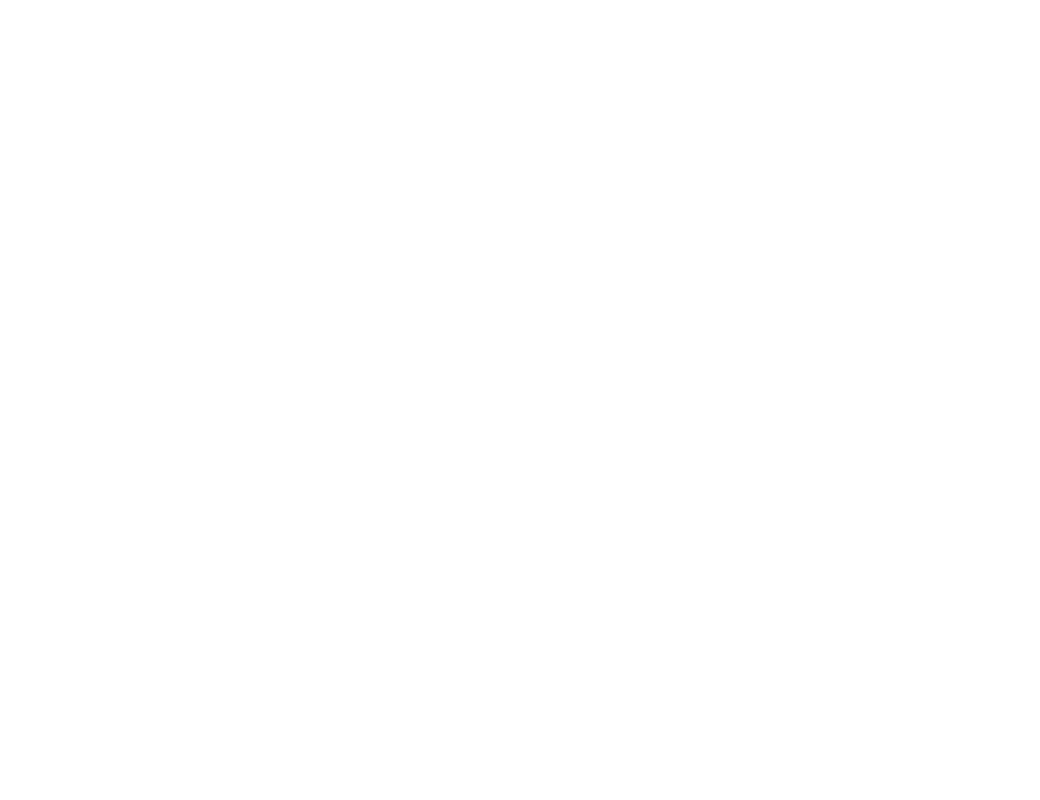
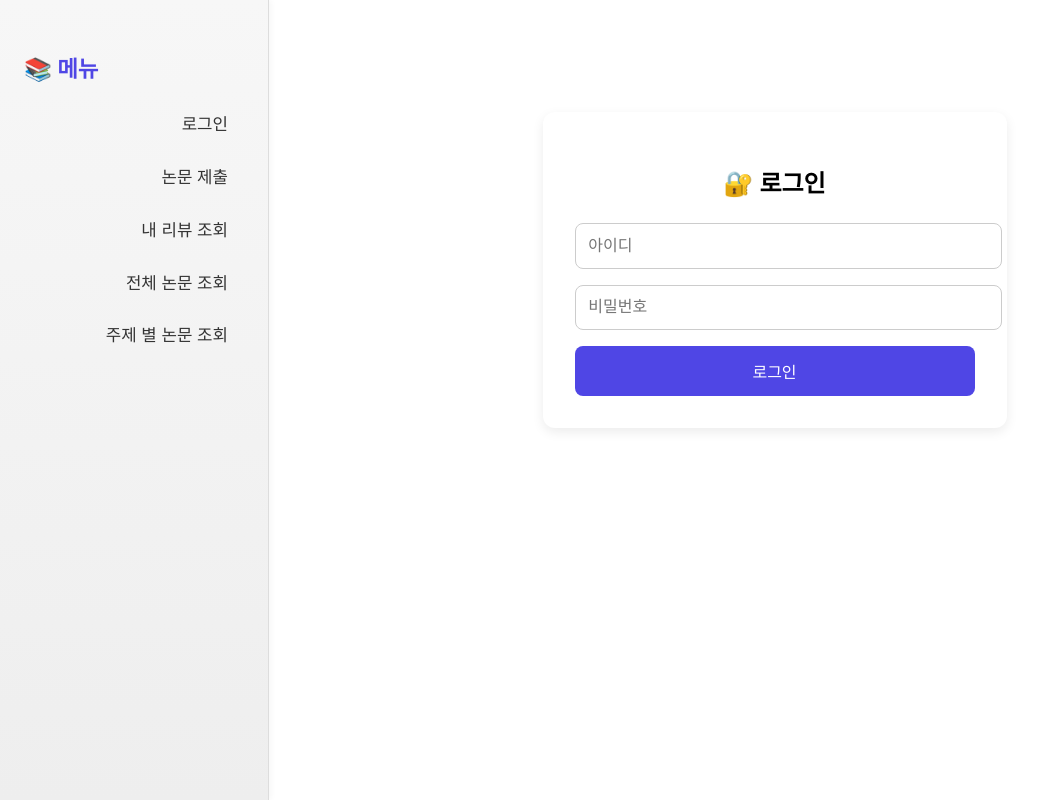
Before and after one commit to meongju0o0/block-chain-front, a React (Create React App) app: page /login in a window 1280 px wide. Before the commit this address had no page. Shown: the whole page, without its empty margins (0-1040 px from the left). Built offline with nearby package versions, Linux system fonts and the light colour scheme.

Commit message:
Submit, Login

```diff
--- a/src/components/Sidebar.js
+++ b/src/components/Sidebar.js
@@ -7,8 +7,8 @@
     <nav className="sidebar">
       <h2>📚 메뉴</h2>
       <ul>
-        <li><a href="#login">로그인</a></li>
-        <li><a href="#submit">논문 제출</a></li>
+        <li><Link to="/login">로그인</Link></li>
+        <li><Link to="/submit">논문 제출</Link></li>
         <li><a href="#my-comments">내 리뷰 조회</a></li>
         <li><Link to="/">전체 논문 조회</Link></li>
         <li><a href="#topics">주제 별 논문 조회</a></li>
--- a/src/index.js
+++ b/src/index.js
@@ -4,6 +4,8 @@
 import App from './App';
 import reportWebVitals from './reportWebVitals';
 import PaperDetail from './pages/PaperDetail';
+import LoginPage from './pages/LoginPage';
+import SubmitPage from './pages/SubmitPage';
 import './index.css';
 
 const root = ReactDOM.createRoot(document.getElementById('root'));
@@ -12,6 +14,8 @@
     <Routes>
       <Route path="/" element={<App />} />
       <Route path="/paper/:id" element={<PaperDetail />} />
+      <Route path="/login" element={<LoginPage />} />
+      <Route path="/submit" element={<SubmitPage />} />
     </Routes>
   </Router>
 );
--- /dev/null
+++ b/src/pages/LoginPage.js
@@ -0,0 +1,22 @@
+import React from 'react';
+import Sidebar from '../components/Sidebar';
+import '../styles/Layout.css';
+import '../styles/LoginPage.css';
+
+function LoginPage() {
+  return (
+    <div className="layout">
+      <Sidebar />
+      <main className="container">
+        <section className="login-section">
+          <h2>🔐 로그인</h2>
+          <input type="text" placeholder="아이디" />
+          <input type="password" placeholder="비밀번호" />
+          <button>로그인</button>
+        </section>
+      </main>
+    </div>
+  );
+}
+
+export default LoginPage;
--- /dev/null
+++ b/src/pages/SubmitPage.js
@@ -0,0 +1,22 @@
+import React from 'react';
+import Sidebar from '../components/Sidebar';
+import '../styles/Layout.css';
+import '../styles/LoginPage.css';
+
+function SubmitPage() {
+  return (
+    <div className="layout">
+      <Sidebar />
+      <main className="container">
+        <section className="login-section">
+          <h2>📄 논문 제출</h2>
+          <input type="text" placeholder="논문 제목" />
+          <textarea placeholder="논문 내용" rows="6"></textarea>
+          <button>제출하기</button>
+        </section>
+      </main>
+    </div>
+  );
+}
+
+export default SubmitPage;
--- /dev/null
+++ b/src/styles/LoginPage.css
@@ -0,0 +1,39 @@
+.login-section {
+  max-width: 400px;
+  margin: 5rem auto;
+  background-color: #ffffff;
+  padding: 2rem;
+  border-radius: 12px;
+  box-shadow: 0 4px 12px rgba(0, 0, 0, 0.08);
+}
+
+.login-section h2 {
+  font-size: 1.5rem;
+  margin-bottom: 1.5rem;
+  text-align: center;
+}
+
+.login-section input {
+  width: 100%;
+  padding: 0.8rem;
+  margin-bottom: 1rem;
+  border: 1px solid #ccc;
+  border-radius: 8px;
+  font-size: 1rem;
+}
+
+.login-section button {
+  width: 100%;
+  padding: 0.8rem;
+  background-color: #4f46e5;
+  color: white;
+  border: none;
+  border-radius: 8px;
+  font-size: 1rem;
+  cursor: pointer;
+  transition: background-color 0.2s ease;
+}
+
+.login-section button:hover {
+  background-color: #4338ca;
+}
```
